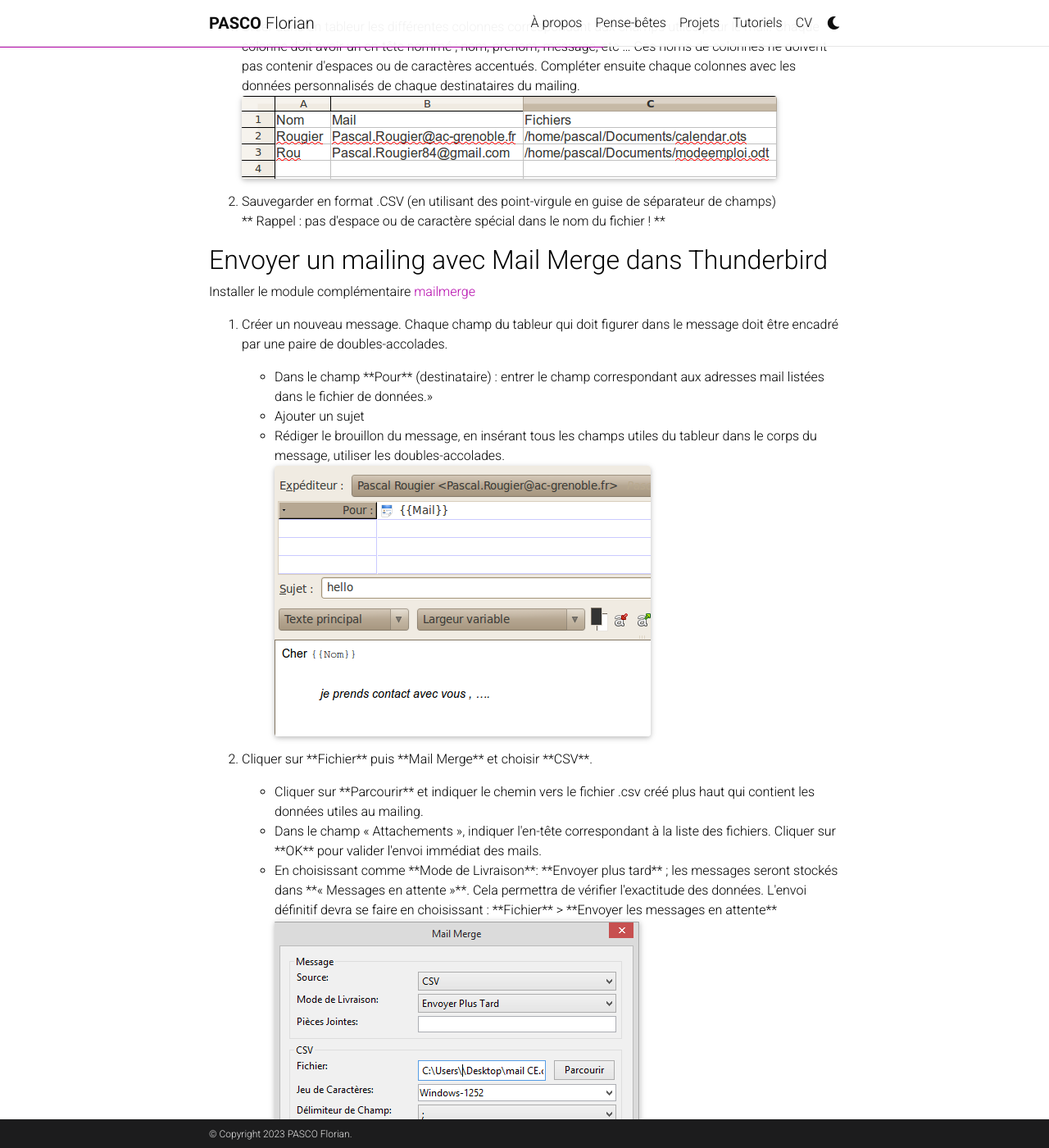
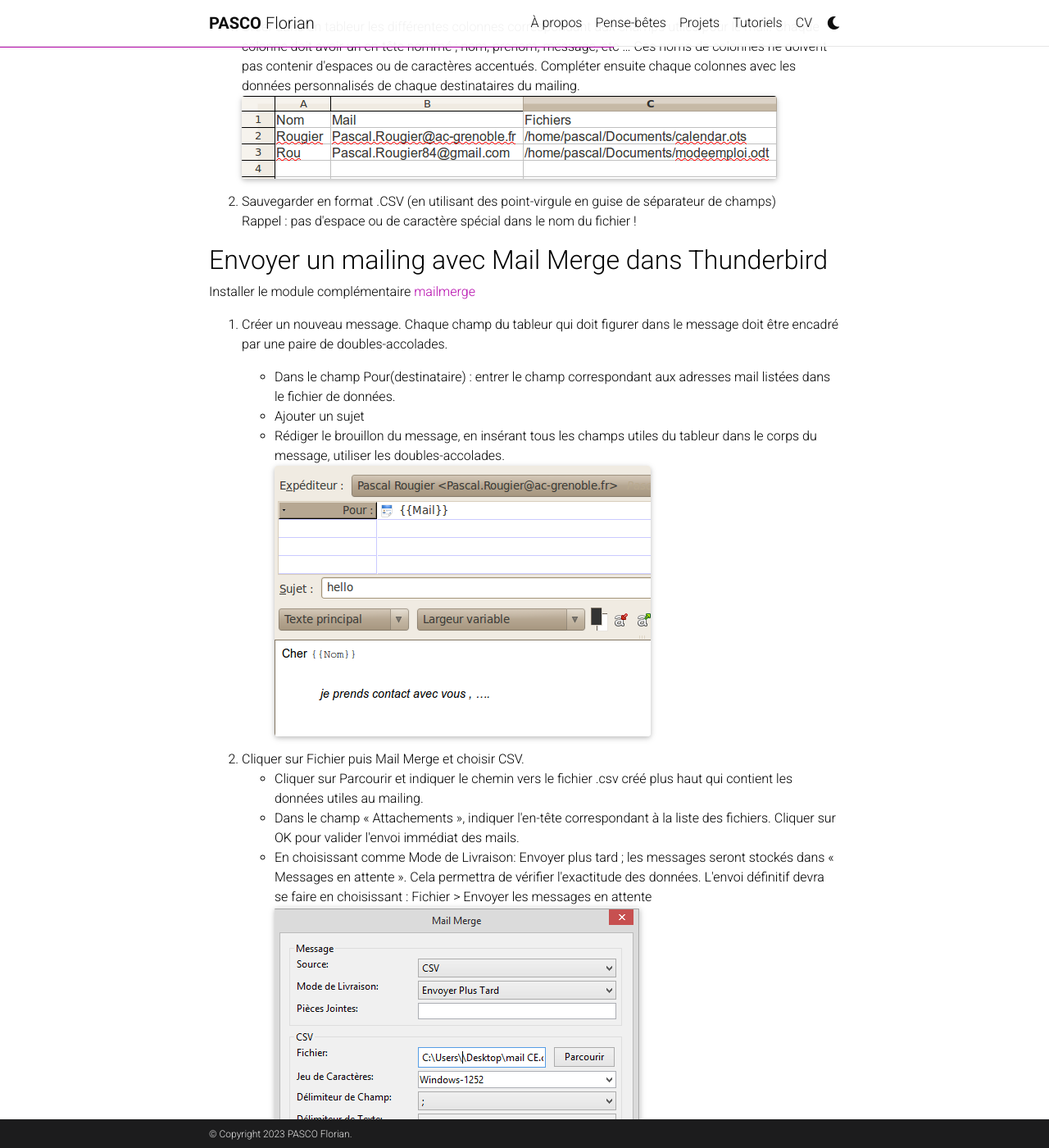
Before and after one commit to mpek29/mpek29.github.io, a Jekyll site: the page built from _tutorials/mailmerge.md, in a window 1280 px wide and 1400 px high, scrolled down 545 px. Shown: the whole window at 82% size. Built offline with Jekyll 4.4.1, drawn with Linux system fonts in a browser that asks for light colours; full-size pictures stand in for the smaller copies a plugin makes; comment, search, counter and statistics services are not loaded; a style sheet for code colours, icons or effects is not loaded; some of the changed text lies outside the part shown.

Commit message:
Update mailmerge.md

```diff
--- a/_tutorials/mailmerge.md
+++ b/_tutorials/mailmerge.md
@@ -7,7 +7,7 @@ Si vous souhaitez réaliser un envoi massif et personnalisé de mail depuis Thun
 
 ## Installer Mail Merge
 1. Installer [Thunderbird](https://www.thunderbird.net) et lancer le.
-2. Aller dans menu **Outils** > ** Modules Complémentaires ** .
+2. Aller dans menu **Outils** > **Modules Complémentaires** .
 3. Rechercher "Mail Merge".
 4. Cliquer sur le bouton **Ajouter à Thunderbird** .
 
@@ -24,7 +24,8 @@ Attention, il est à noter que cette extension de Thunderbird ne supporte pas le
     </div>
   </li>
   <li>Sauvegarder en format .CSV (en utilisant des point-virgule en guise de séparateur de champs)<br>
-** Rappel : pas d'espace ou de caractère spécial dans le nom du fichier ! **</li>
+    Rappel : pas d'espace ou de caractère spécial dans le nom du fichier !
+</li>
 </ol>
 
 ## Envoyer un mailing avec Mail Merge dans Thunderbird
@@ -34,7 +35,7 @@ Installer le module complémentaire [mailmerge](https://addons.mozilla.org/fr/th
   <li>
     <p>Créer un nouveau message. Chaque champ du tableur qui doit figurer dans le message doit être encadré par une paire de doubles-accolades.</p>
     <ul>
-      <li>Dans le champ **Pour** (destinataire) : entrer le champ correspondant aux adresses mail listées dans le fichier de données.» </li>
+      <li>Dans le champ Pour(destinataire) : entrer le champ correspondant aux adresses mail listées dans le fichier de données.</li>
       <li>Ajouter un sujet</li>
       <li>Rédiger le brouillon du message, en insérant tous les champs utiles du tableur dans le corps du message, utiliser les doubles-accolades.
         <div class="row">
@@ -47,12 +48,12 @@ Installer le module complémentaire [mailmerge](https://addons.mozilla.org/fr/th
   </li>
 
   <li>
-    <p>Cliquer sur **Fichier** puis **Mail Merge** et choisir **CSV**.</p>
+    Cliquer sur Fichier puis Mail Merge et choisir CSV.
     <ul>
-      <li>Cliquer sur **Parcourir** et indiquer le chemin vers le fichier .csv créé plus haut qui contient les données utiles au mailing.</li>
-      <li>Dans le champ « Attachements », indiquer l'en-tête correspondant à la liste des fichiers. Cliquer sur **OK** pour valider l'envoi immédiat des mails.</li>
+      <li>Cliquer sur Parcourir et indiquer le chemin vers le fichier .csv créé plus haut qui contient les données utiles au mailing.</li>
+      <li>Dans le champ « Attachements », indiquer l'en-tête correspondant à la liste des fichiers. Cliquer sur OK pour valider l'envoi immédiat des mails.</li>
       <li>
-        En choisissant comme **Mode  de Livraison**: **Envoyer plus tard** ; les messages seront stockés dans **« Messages en attente »**. Cela permettra de vérifier l'exactitude des données. L'envoi définitif devra se faire en choisissant : **Fichier** > **Envoyer les messages en attente**
+        En choisissant comme Mode  de Livraison: Envoyer plus tard ; les messages seront stockés dans « Messages en attente ». Cela permettra de vérifier l'exactitude des données. L'envoi définitif devra se faire en choisissant : Fichier > Envoyer les messages en attente
         <div class="row">
           <div class="col-sm mt-3 mt-md-0">
             {% include figure.html path="assets/img/tutorials/mailmerge/mailmerge.png" class="img-fluid rounded z-depth-1" %}
```
